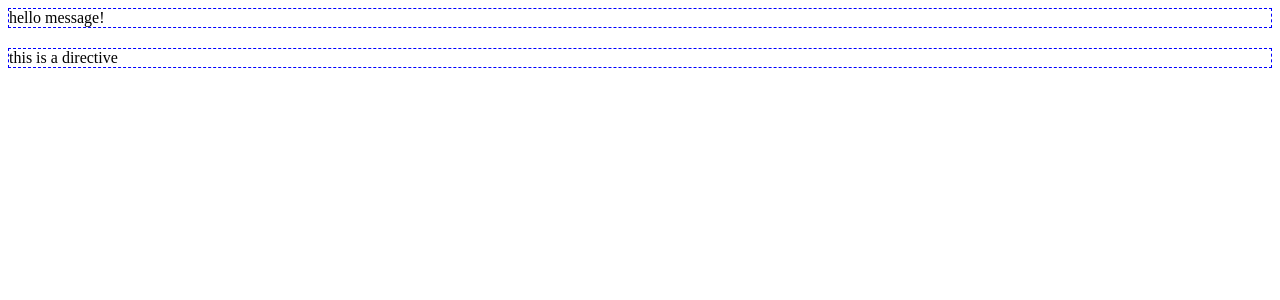
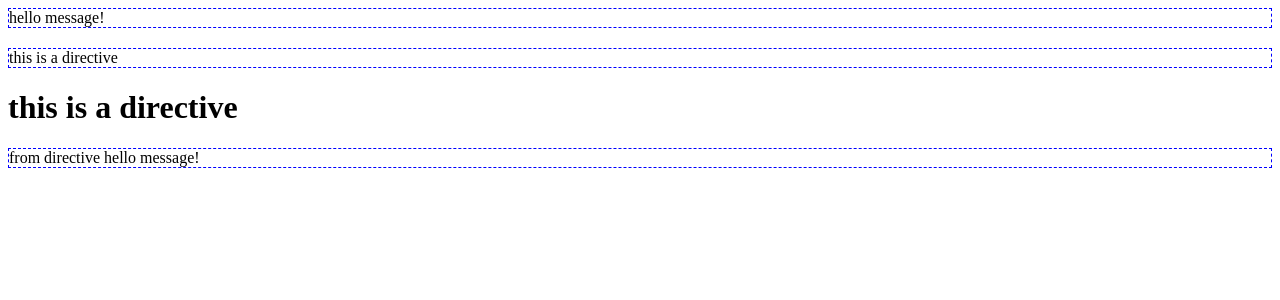
Before and after one commit to fancn21th/0_101_Ng_Directives, an Angular app: page / in a window 1280 px wide. Shown: the top 300 px of the page. Built offline with nearby package versions, Linux system fonts and the light colour scheme.

Commit message:
update second directive's comment

```diff
--- a/src/app/app.component.html
+++ b/src/app/app.component.html
@@ -1,7 +1,8 @@
 <app-home [message]="'hello message!'"></app-home>
 <app-home first></app-home>
-<!-- <app-home [track]="'I am clicked'" [second]="'hello message!'"></app-home>
-<button online>Random Button</button>
+<h1 first>Hello World</h1>
+<app-home [track]="'I am clicked'" [second]="'hello message!'"></app-home>
+<!-- <button online>Random Button</button>
 <app-basic></app-basic>
 <app-another-template-comp></app-another-template-comp>
 <h1 *three>this is a structural directive</h1>
--- a/src/app/directives/second.directive.ts
+++ b/src/app/directives/second.directive.ts
@@ -4,8 +4,9 @@ import { Directive, HostBinding, Input, HostListener } from "@angular/core";
   selector: "[second]"
 })
 export class SecondDirective {
-  @Input() second;
+  @Input() second; // 1st take input from host
   @HostBinding() get innerText() {
+    // 2nd update host based on input
     return `from directive ${this.second}`;
   }
   @HostListener("click", ["$event"]) onclick($event) {
```
